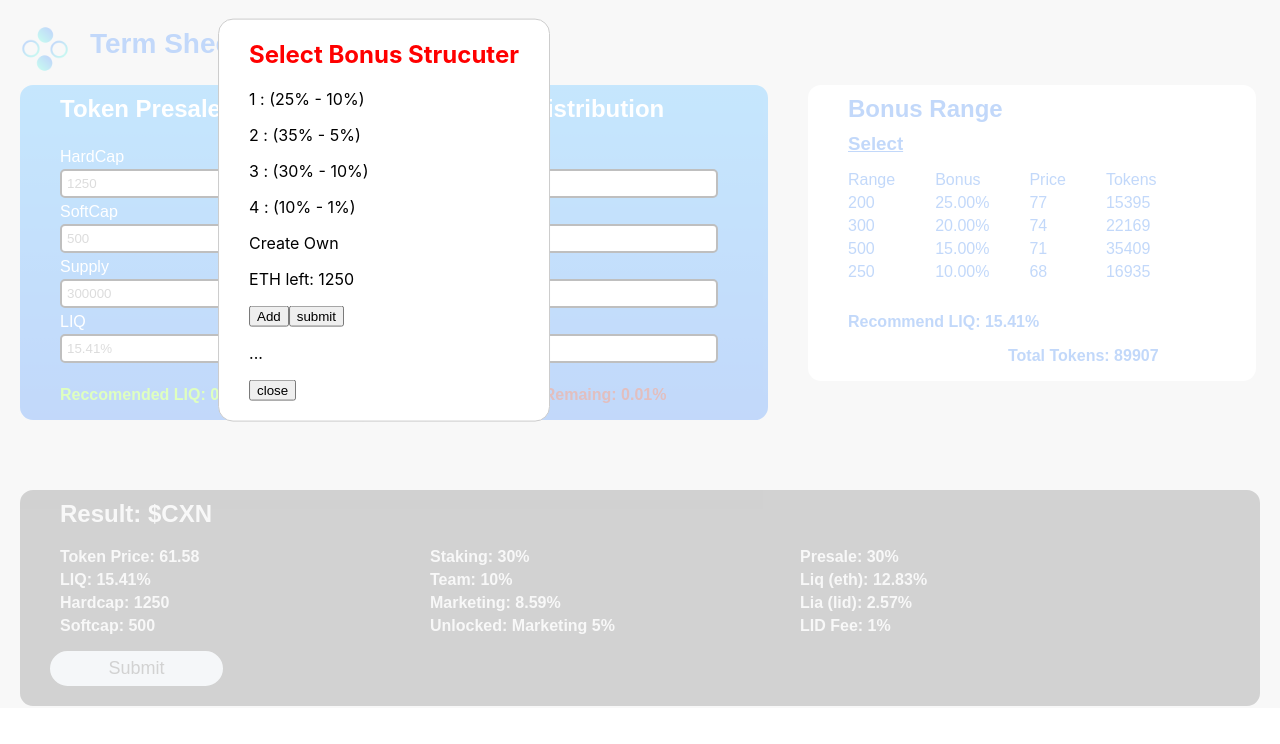
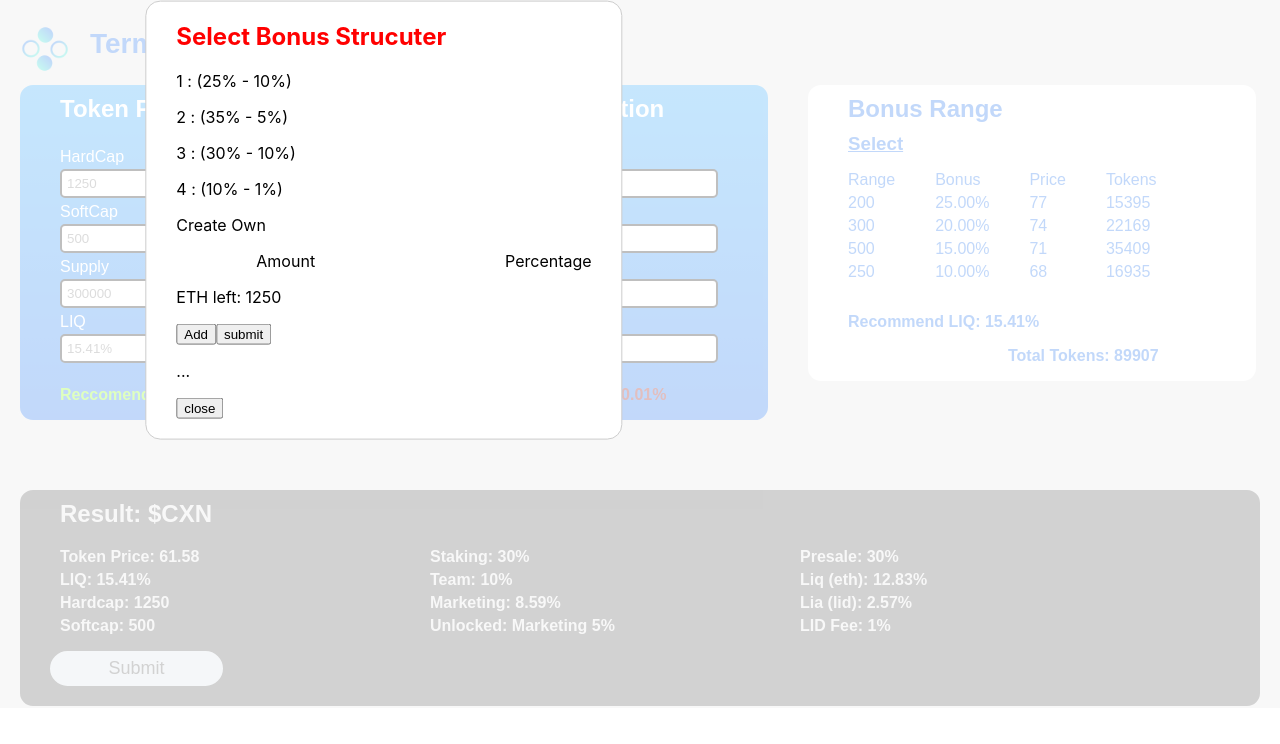
Before and after one commit to Klongrich/TermSheet_UI, a React (Create React App) app: page / in a window 1280 px wide. Both pictures are taken after a click on the element "Select". Shown: the top 744 px of the page. Built offline with nearby package versions, Linux system fonts and the light colour scheme.

Commit message:
updated variable / function names

```diff
--- a/src/components/BonusRange.js
+++ b/src/components/BonusRange.js
@@ -115,7 +115,7 @@ export default function BonusRange ({token_price, supply, hardcap}) {
 
     const [newBonusRange, setNewBonusRange] = useState([ {Percentage: newPercentages , Amount: newRanges }])
 
-    function create_new_bonsu(){
+    function create_new_bonus(){
         for (var i = 0; i < newRanges.length; i++) {
             newBonusRange.push({
                                  Percentage: parseFloat(newPercentages[i].value) / 100 ,
@@ -152,11 +152,6 @@ export default function BonusRange ({token_price, supply, hardcap}) {
       }
 
       function handleAdd(i) {
-        // const values = [...newBonusRange];
-
-        // values[i].Percentage = newPercentages[i];
-        // values[i].Amount = newRanges[i]
-
         const ranges = [...newRanges];
         const percentages = [...newPercentages];
 
@@ -283,18 +278,32 @@ export default function BonusRange ({token_price, supply, hardcap}) {
                 )}
                 <p>Create Own</p>
 
+                <ul Style="list-style-type: none">
+
+                    <li Style="float: left;
+                                margin-left: 40px;
+                                "
+                                >
+                                Amount </li>
+
+                    <li Style="display: inline-block;
+                               margin-left: 190px;"
+                               >
+                                Percentage </li>
+                </ul>
+
                 {newRanges.map((newBonusRange, idx) => {
                     return (
                     <div key={`${newBonusRange}-${idx}`}>
                         <input
                             type="text"
-                            placeholder="Range"
+                            placeholder={newRanges[idx].value}
                             onChange={e => updateNewRanges(idx, e)}
                             />
 
                         <input
                             type="text"
-                            placeholder="Bonus Percentage"
+                            placeholder={newPercentages[idx].value}
                             onChange={e => updateNewPercentages(idx, e)}
                             />
 
@@ -311,7 +320,7 @@ export default function BonusRange ({token_price, supply, hardcap}) {
                     Add
                 </button>
 
-                <button type="button" onClick={() => create_new_bonsu()}>
+                <button type="button" onClick={() => create_new_bonus()}>
                     submit
                 </button>
 
```
